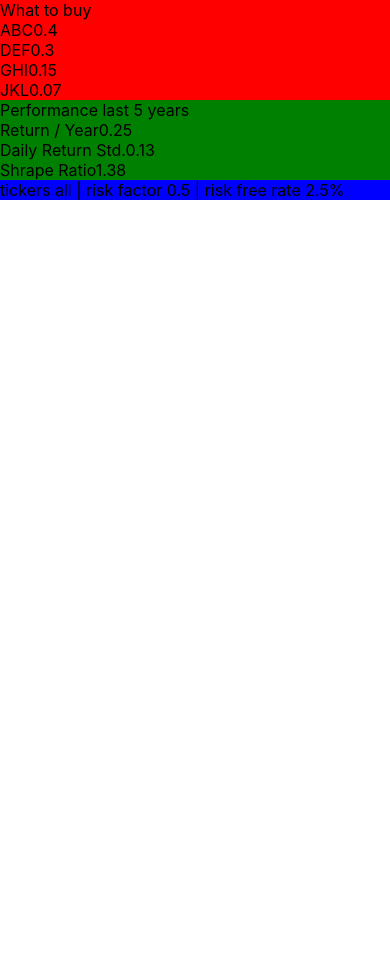
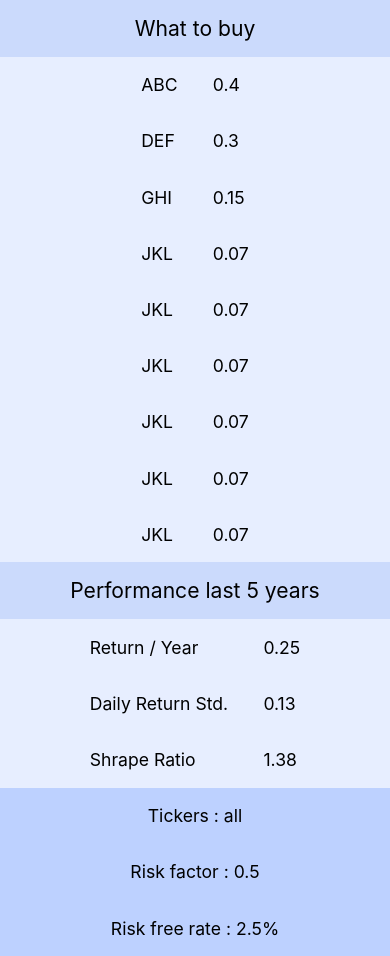
Before and after one commit to kaisukez/givemebestportfolio-frontend, a React (Create React App) app: page / in a window 390 px wide. Before the commit the page ends 844 px from the top, so only its background shows below. Built offline with nearby package versions, Linux system fonts and the light colour scheme.

Commit message:
responsive design

```diff
--- a/src/components/ResultCard.js
+++ b/src/components/ResultCard.js
@@ -3,38 +3,92 @@ import styled from 'styled-components'
 
 import TwoColumnData from './TwoColumnData'
 
+import { breakpoints } from '../constant'
+
 const StyledResultCard = styled.div`
   display: grid;
   width: auto;
   height: auto;
+  font-size: 1.1rem;
 
-  @media (min-width: 701px) {
-    grid-template-rows: auto auto;
+
+  @media (min-width: ${breakpoints.mobile}px) {
+    grid-template-rows: auto auto auto;
     grid-template-columns: auto auto;
   }
 `
 
-const StyledWhatToBuy = styled.div`
-  background-color: red;
+const Header = styled.div`
+  display: flex;
+  justify-content: center;
+  align-items: center;
+  font-size: 1.2em;
+  padding: 0.75em 0 0.75em 0;
+  background-color: #cbdafc;
 `
 
-const StyledPerformance = styled.div`
-  background-color: green;
+const WhatToBuyHeader = styled(Header)`
+  grid-row: 1 / 2;
+
+  @media (min-width: ${breakpoints.mobile}px) {
+    grid-column: 1 / 2;
+    grid-row: 1 / 2;
+  }
+`
+
+const PerformanceHeader = styled(Header)`
+  grid-row: 3 / 4;
+
+  @media (min-width: ${breakpoints.mobile}px) {
+    grid-column: 2 / 3;
+    grid-row: 1 / 2;
+  }
+`
+
+const BasicOutline = styled.div`
+  display: flex;
+  justify-content: center;
+  align-items: center;
+`
+
+const WhatToBuyContent = styled(BasicOutline)`
+  background-color: #e7eeff;
+`
+
+const PerformanceContent = styled(BasicOutline)`
+  background-color: #e7eeff;
 `
 
 const StyledOptions = styled.div`
-  background-color: blue;
+  background-color: #bdd1ff;
 
-  @media (min-width: 701px) {
+  display: flex;
+  flex-direction: column;
+  justify-content: center;
+  align-items: center;
+
+  @media (min-width: ${breakpoints.mobile}px) {
     grid-column: 1 / 3;
+    grid-row: 3 / 4;
+    flex-direction: row;
+    justify-content: space-evenly;
   }
+`
+
+const StyledOption = styled.div`
+  padding:1em 0 1em 0;
 `
 
 const whatToBuyMockupData = [
   ['ABC', 0.4],
   ['DEF', 0.3],
   ['GHI', 0.15],
-  ['JKL', 0.07]
+  ['JKL', 0.07],
+  ['JKL', 0.07],
+  ['JKL', 0.07],
+  ['JKL', 0.07],
+  ['JKL', 0.07],
+  ['JKL', 0.07],
 ]
 
 const performanceMockupData = [
@@ -54,16 +108,14 @@ const ResultCard = () => {
   const { tickers, risk_factor, risk_free_rate, years } = optionsMockupData
   return (
     <StyledResultCard>
-      <StyledWhatToBuy>
-        What to buy
-        <TwoColumnData data={whatToBuyMockupData} />
-      </StyledWhatToBuy>
-      <StyledPerformance>
-        Performance last {years} years
-        <TwoColumnData data={performanceMockupData} />
-      </StyledPerformance>
+        <WhatToBuyHeader>What to buy</WhatToBuyHeader>
+        <PerformanceHeader>Performance last {years} years</PerformanceHeader>
+        <WhatToBuyContent><TwoColumnData data={whatToBuyMockupData} /></WhatToBuyContent>
+        <PerformanceContent><TwoColumnData data={performanceMockupData} /></PerformanceContent>
       <StyledOptions>
-        tickers {tickers} | risk factor {risk_factor} | risk free rate {risk_free_rate * 100}%
+        <StyledOption>Tickers : {tickers}</StyledOption>
+        <StyledOption>Risk factor : {risk_factor}</StyledOption>
+        <StyledOption>Risk free rate : {risk_free_rate * 100}%</StyledOption>
       </StyledOptions>
     </StyledResultCard>
   )
--- a/src/components/TwoColumnData.js
+++ b/src/components/TwoColumnData.js
@@ -2,12 +2,12 @@ import React from 'react'
 import styled from 'styled-components'
 
 const StyledTwoColumnData = styled.div`
-  display: flex;
-  flex-direction: column;
+  display: grid;
+  grid-template-columns: auto auto;
 `
 
-const StyledRow = styled.div`
-  display: flex;
+const Value = styled.div`
+  padding: 1em;
 `
 
 const TwoColumnData = props => {
@@ -16,7 +16,10 @@ const TwoColumnData = props => {
     <StyledTwoColumnData>
       {data.map(row => {
         return(
-          <StyledRow>{row}</StyledRow>
+          <>
+            <Value>{row[0]}</Value>
+            <Value>{row[1]}</Value>
+          </>
         )
       })}
     </StyledTwoColumnData>
--- /dev/null
+++ b/src/constant.js
@@ -0,0 +1,4 @@
+export const breakpoints = {
+  mobile: 650,
+  medium: 1000
+}
```
Also changed, not shown: 1 other file (tests, documents, lock files or other folders).
